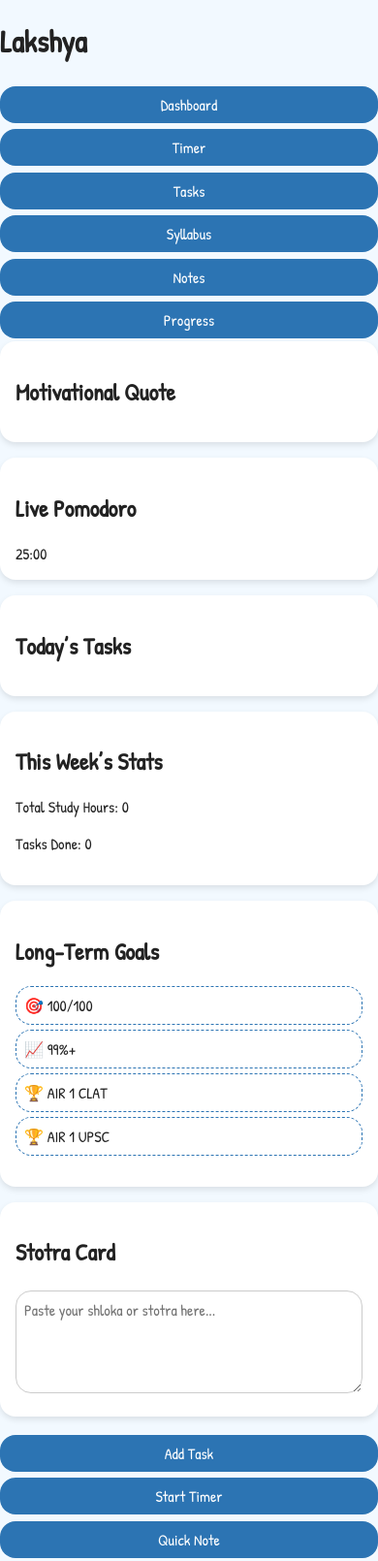
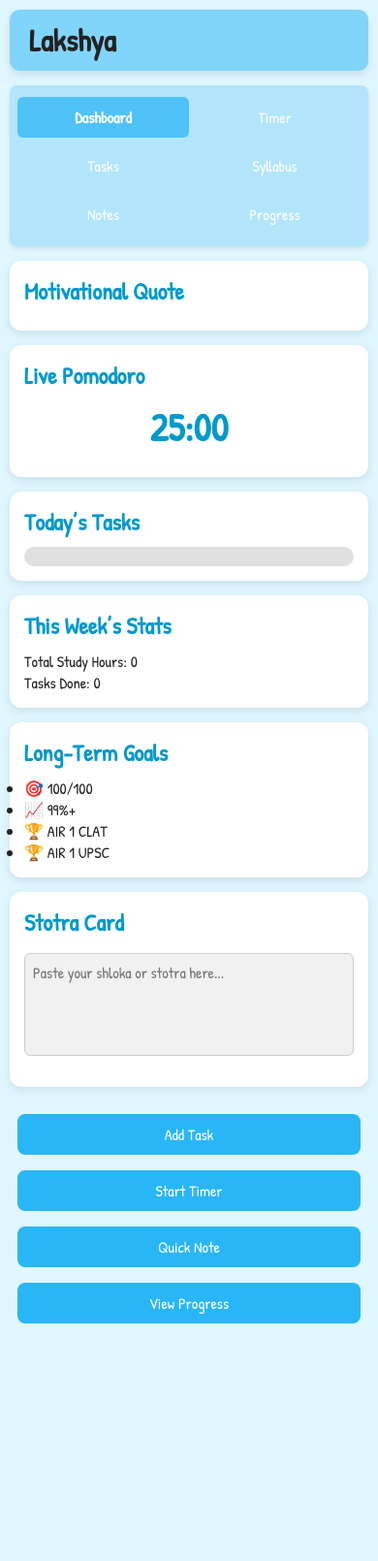
Before and after one commit to vs243-asr/Lakshya, a plain HTML site: page index.html in a window 390 px wide. Shown: the top 1610 px of the page at 97% size. After the commit the page ends 1433 px from the top, so only its background shows below. Drawn offline with Linux system fonts and the light colour scheme.

Commit message:
Add styling CSS

```diff
--- a/style.css
+++ b/style.css
@@ -1,203 +1,266 @@
-@import url('https://fonts.googleapis.com/css2?family=Architects+Daughter&family=Gloria+Hallelujah&family=Shadows+Into+Light&family=Patrick+Hand&display=swap');
+/* Font & Root Setup */
+@import url('https://fonts.googleapis.com/css2?family=Patrick+Hand&display=swap');
 
 :root {
-  --main-blue: #2c74b3;
-  --light-blue: #cbe4f9;
+  --blue1: #e0f7ff;
+  --blue2: #b3e5fc;
+  --blue3: #81d4fa;
+  --blue4: #4fc3f7;
+  --blue5: #29b6f6;
   --white: #ffffff;
-  --soft-blue: #f2f9ff;
-  --accent: #93c5fd;
-  --font-primary: 'Patrick Hand', cursive;
-  --radius: 16px;
+  --dark: #222;
+  --gray: #f1f1f1;
+  --accent: #0099cc;
+  --font: 'Patrick Hand', cursive;
+}
+
+* {
+  margin: 0;
+  padding: 0;
+  box-sizing: border-box;
+  font-family: var(--font);
 }
 
 body {
-  margin: 0;
-  font-family: var(--font-primary);
-  background: var(--soft-blue);
-  color: #222;
-  padding: 0;
-  overflow-x: hidden;
+  background-color: var(--blue1);
+  color: var(--dark);
+  padding: 10px;
 }
 
-.app {
-  max-width: 900px;
-  margin: auto;
-  padding: 1rem;
+/* App Container */
+#app {
+  max-width: 1024px;
+  margin: 0 auto;
+  padding-bottom: 50px;
 }
 
-.tabs {
+/* Header */
+header {
   display: flex;
-  flex-wrap: wrap;
-  justify-content: space-around;
-  background: var(--main-blue);
-  padding: 0.5rem;
-  border-radius: var(--radius);
-  margin-bottom: 1rem;
+  justify-content: space-between;
+  align-items: center;
+  background-color: var(--blue3);
+  padding: 10px 20px;
+  border-radius: 10px;
+  margin-bottom: 15px;
+  box-shadow: 0 4px 8px rgba(0,0,0,0.1);
 }
 
-.tabs button {
-  font-family: var(--font-primary);
-  background: var(--light-blue);
-  border: none;
-  padding: 0.5rem 1rem;
-  margin: 0.3rem;
-  border-radius: 12px;
-  cursor: pointer;
-  font-size: 1rem;
-  transition: all 0.3s ease;
+header h1 {
+  font-size: 2em;
+  color: var(--dark);
 }
 
-.tabs button:hover {
-  background: var(--accent);
-  color: var(--white);
+#date-display {
+  font-size: 1em;
+  color: var(--dark);
 }
 
+/* Navigation */
+.tab-bar {
+  display: flex;
+  justify-content: space-between;
+  background-color: var(--blue2);
+  padding: 8px;
+  border-radius: 8px;
+  margin-bottom: 15px;
+  box-shadow: 0 2px 5px rgba(0,0,0,0.1);
+}
+
+.tab-btn {
+  flex: 1;
+  background-color: var(--blue2);
+  border: none;
+  font-size: 1em;
+  padding: 10px;
+  cursor: pointer;
+  transition: background 0.3s;
+  border-radius: 6px;
+}
+
+.tab-btn:hover,
+.tab-btn.active {
+  background-color: var(--blue4);
+  color: white;
+  font-weight: bold;
+}
+
+/* Main Content */
 .tab-content {
   display: none;
 }
 
-.tab-content:not(.hidden) {
+.tab-content.active {
   display: block;
-  animation: fadeIn 0.4s ease-in-out;
 }
 
+/* Cards */
 .card {
-  background: var(--white);
-  box-shadow: 0 3px 6px rgba(0,0,0,0.1);
-  padding: 1rem;
-  border-radius: var(--radius);
-  margin-bottom: 1rem;
+  background-color: var(--white);
+  padding: 15px;
+  margin-bottom: 15px;
+  border-radius: 12px;
+  box-shadow: 0 3px 10px rgba(0,0,0,0.1);
+  transition: transform 0.3s ease;
 }
 
-.blue-card {
-  background: var(--accent);
-  color: white;
+.card:hover {
+  transform: scale(1.01);
 }
 
-.stotra-card textarea {
-  width: 100%;
-  height: 60px;
-  margin-top: 0.5rem;
-  border-radius: var(--radius);
-  border: 1px solid #ccc;
-  padding: 0.5rem;
+.card h2 {
+  margin-bottom: 10px;
+  color: var(--accent);
 }
 
-.goal-card ul {
-  list-style: '⭐ ';
-  padding-left: 1.2rem;
+/* Timer Preview */
+#timer-preview,
+#pomodoro-clock {
+  font-size: 2.5em;
+  font-weight: bold;
+  text-align: center;
+  margin: 10px 0;
+  color: var(--accent);
 }
 
-.fire-streak p, .task-today p {
-  font-weight: bold;
-  font-size: 1.2rem;
-}
-
-input, select, textarea, button {
-  font-family: var(--font-primary);
-  font-size: 1rem;
-  padding: 0.5rem;
-  margin: 0.2rem 0;
-  border-radius: var(--radius);
+/* Inputs & Buttons */
+input[type="text"],
+input[type="number"],
+textarea,
+select {
+  width: 100%;
+  padding: 8px;
+  margin-top: 6px;
+  margin-bottom: 12px;
+  border-radius: 6px;
   border: 1px solid #ccc;
-  width: 100%;
-  box-sizing: border-box;
+  background-color: var(--gray);
+  font-size: 1em;
+  resize: none;
 }
 
 textarea {
-  resize: vertical;
+  height: auto;
+  min-height: 80px;
 }
 
 button {
-  background: var(--main-blue);
-  color: var(--white);
+  background-color: var(--blue5);
+  color: white;
+  border: none;
+  padding: 10px 14px;
+  border-radius: 8px;
+  font-size: 1em;
   cursor: pointer;
-  border: none;
+  margin: 5px 5px 5px 0;
+  transition: background 0.3s ease;
 }
 
 button:hover {
-  background: var(--accent);
+  background-color: var(--accent);
 }
 
-ul {
+/* Task List */
+#task-list {
   list-style-type: none;
-  padding-left: 0;
 }
 
-li {
-  background: #fff;
-  padding: 0.5rem;
-  margin-bottom: 0.3rem;
-  border: 1px dashed var(--main-blue);
-  border-radius: var(--radius);
+#task-list li {
   display: flex;
   justify-content: space-between;
   align-items: center;
+  padding: 6px;
+  border-bottom: 1px solid #ddd;
 }
 
-li input[type="checkbox"] {
-  margin-right: 0.5rem;
+#task-list li input[type="checkbox"] {
+  margin-right: 10px;
 }
 
-.pomodoro-controls {
-  display: flex;
-  flex-direction: column;
-  gap: 0.5rem;
+/* Subject Container */
+#subjects-container {
+  margin-top: 15px;
 }
 
-.pomodoro-display {
-  font-size: 3rem;
-  text-align: center;
-  margin: 1rem 0;
-  color: var(--main-blue);
+.subject-card {
+  background-color: var(--blue1);
+  padding: 12px;
+  border-radius: 10px;
+  margin-bottom: 10px;
 }
 
-#subjectChart, #syllabusProgressChart, #dailyHoursChart {
-  max-width: 100%;
-  background: var(--white);
-  padding: 1rem;
-  border-radius: var(--radius);
+.subject-card h3 {
+  color: var(--blue5);
 }
 
-.syllabus-chapter {
-  background: var(--light-blue);
-  margin: 0.3rem 0;
-  padding: 0.5rem;
-  border-radius: var(--radius);
+.chapter-row {
+  margin: 10px 0;
 }
 
-.syllabus-subject {
-  margin-top: 1rem;
+.chapter-row label {
+  margin-right: 6px;
 }
 
-.notes-card, .progress-card {
-  background: #fff;
-  border: 2px dashed #add8e6;
-  padding: 1rem;
-  border-radius: var(--radius);
+/* Timer Buttons */
+.timer-buttons {
+  display: flex;
+  justify-content: space-between;
 }
 
-#notesDisplay p {
-  background: #e8f1fd;
-  margin: 0.5rem 0;
-  padding: 0.5rem;
-  border-left: 4px solid var(--main-blue);
+/* Hidden Journal */
+#journal-entry.hidden {
+  display: none;
 }
 
-#journalPassword, #journalArea {
-  margin-bottom: 0.5rem;
+/* Progress Bar */
+.progress-bar {
+  height: 20px;
+  background-color: #e0e0e0;
+  border-radius: 10px;
+  overflow: hidden;
+  position: relative;
 }
 
-#journalArea {
-  height: 120px;
-  width: 100%;
+.progress-bar::after {
+  content: '';
+  position: absolute;
+  height: 100%;
+  width: 0%;
+  background-color: var(--blue4);
+  transition: width 0.3s ease;
 }
 
-.hidden {
-  display: none !important;
+/* Action Buttons Row */
+.action-row {
+  display: flex;
+  flex-wrap: wrap;
+  justify-content: space-evenly;
+  margin-top: 20px;
 }
 
-@keyframes fadeIn {
-  from { opacity: 0; transform: translateY(10px); }
-  to { opacity: 1; transform: translateY(0); }
+.action-row button {
+  flex: 1 1 40%;
+  margin: 8px;
 }
+
+/* Canvas Chart */
+canvas {
+  width: 100% !important;
+  height: 300px !important;
+}
+
+/* Responsive */
+@media screen and (max-width: 600px) {
+  .tab-bar {
+    flex-wrap: wrap;
+  }
+
+  .tab-btn {
+    flex: 1 1 48%;
+    margin: 4px 0;
+  }
+
+  .action-row button {
+    flex: 1 1 100%;
+  }
+}
```
